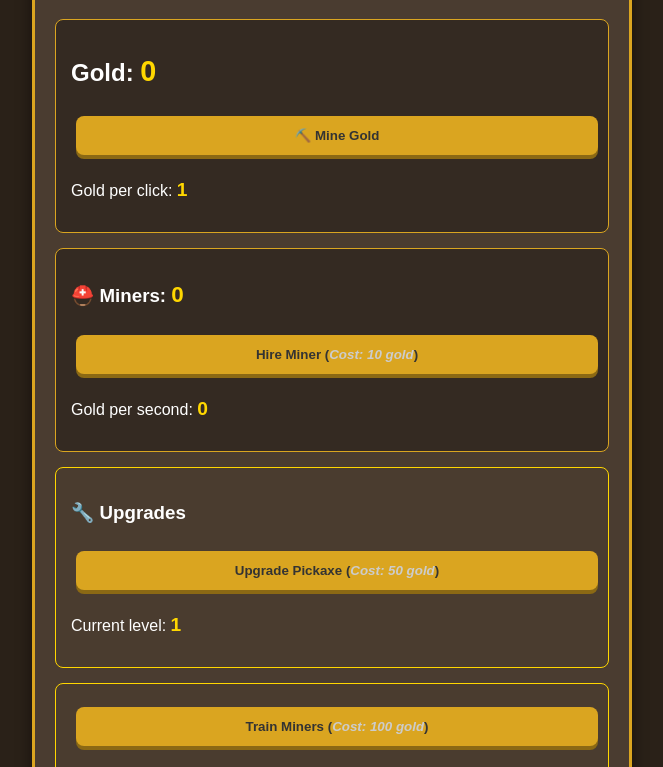
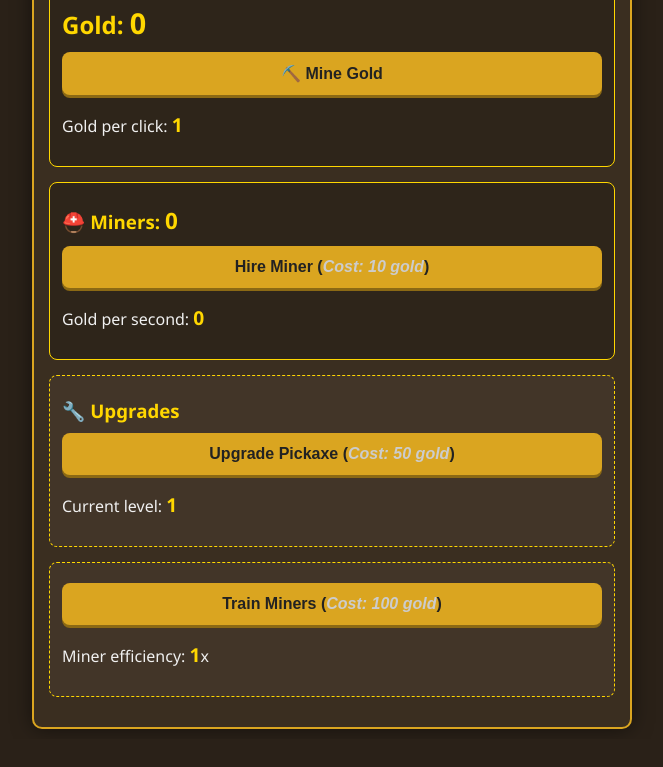
Before and after one commit to Dragonghgh/Idle-Mining-game-deep-seek, a plain HTML site: page index.html in a window 1280 px wide. Shown: the part 117-884 px from the top of the page, without its empty margins (308-971 px from the left). After the commit the page ends 856 px from the top, so only its background shows below. Drawn offline with Linux system fonts and the light colour scheme.

Commit message:
Update index.html

```diff
--- a/index.html
+++ b/index.html
@@ -5,85 +5,110 @@
     <meta name="viewport" content="width=device-width, initial-scale=1.0, maximum-scale=1.0, user-scalable=no">
     <title>Idle Miner</title>
     <style>
+        /* Color Theme */
         :root {
-            --rock-color: #4a3c30;
-            --gold-color: #ffd700;
-            --dark-gold: #daa520;
-            --coal-color: #333333;
-            --mine-bg: #2a2118;
+            --mine-dark: #2a2118;
+            --mine-medium: #3a2e20;
+            --mine-light: #4a3c30;
+            --gold: #ffd700;
+            --gold-dark: #daa520;
+            --coal: #333333;
+            --text-light: #f0f0f0;
+        }
+
+        /* Base Styles */
+        * {
+            box-sizing: border-box;
+            -webkit-tap-highlight-color: transparent;
         }
 
         body {
-            font-family: 'Arial', sans-serif;
+            font-family: 'Segoe UI', Tahoma, Geneva, Verdana, sans-serif;
+            margin: 0;
+            padding: 10px;
+            background-color: var(--mine-dark);
+            color: var(--text-light);
+            touch-action: manipulation;
+            overflow-x: hidden;
+        }
+
+        /* Layout */
+        .container {
             max-width: 600px;
             margin: 0 auto;
-            padding: 20px;
-            background-color: var(--mine-bg);
-            color: white;
-            touch-action: manipulation;
+            padding: 15px;
+            background-color: var(--mine-medium);
+            border-radius: 10px;
+            border: 2px solid var(--gold-dark);
+            box-shadow: 0 0 20px rgba(0, 0, 0, 0.5);
         }
 
-        .container {
-            background-color: var(--rock-color);
-            padding: 20px;
-            border-radius: 10px;
-            box-shadow: 0 0 15px rgba(0, 0, 0, 0.5);
-            border: 3px solid var(--dark-gold);
-        }
-
+        /* Typography */
         h1 {
-            color: var(--gold-color);
+            color: var(--gold);
             text-align: center;
-            text-shadow: 2px 2px 4px rgba(0, 0, 0, 0.5);
-            border-bottom: 2px solid var(--dark-gold);
+            margin: 0 0 15px 0;
+            text-shadow: 1px 1px 3px rgba(0, 0, 0, 0.8);
+            border-bottom: 2px solid var(--gold-dark);
             padding-bottom: 10px;
         }
 
+        h2, h3 {
+            color: var(--gold);
+            margin: 10px 0;
+        }
+
+        /* Buttons */
         button {
-            padding: 12px 18px;
-            margin: 8px 5px;
-            background-color: var(--dark-gold);
-            color: #333;
+            display: block;
+            width: 100%;
+            padding: 12px;
+            margin: 8px 0;
+            background-color: var(--gold-dark);
+            color: #222;
             border: none;
             border-radius: 8px;
+            font-weight: bold;
+            font-size: 16px;
             cursor: pointer;
-            font-weight: bold;
-            box-shadow: 0 4px 0 #8b6914;
+            box-shadow: 0 3px 0 #8b6914;
             transition: all 0.1s;
-            width: 100%;
         }
 
         button:active {
             transform: translateY(2px);
-            box-shadow: 0 2px 0 #8b6914;
+            box-shadow: 0 1px 0 #8b6914;
         }
 
         button:disabled {
             background-color: #5a5a5a;
             color: #999;
-            box-shadow: 0 4px 0 #333;
+            box-shadow: 0 3px 0 #333;
+            transform: none;
         }
 
-        .resource {
+        /* Game Sections */
+        .resource-panel {
+            background-color: rgba(0, 0, 0, 0.2);
+            border-radius: 8px;
+            padding: 12px;
             margin: 15px 0;
-            padding: 15px;
-            background-color: rgba(0, 0, 0, 0.3);
-            border-radius: 8px;
-            border: 1px solid var(--dark-gold);
+            border: 1px solid var(--gold);
         }
 
-        .upgrade {
+        .upgrade-panel {
+            background-color: rgba(74, 60, 48, 0.5);
+            border-radius: 8px;
+            padding: 12px;
             margin: 15px 0;
-            padding: 15px;
-            background-color: rgba(74, 60, 48, 0.7);
-            border-radius: 8px;
-            border: 1px solid var(--gold-color);
+            border: 1px dashed var(--gold);
         }
 
+        /* Counters */
         .counter {
+            font-weight: bold;
+            color: var(--gold);
             font-size: 1.2em;
-            color: var(--gold-color);
-            font-weight: bold;
         }
 
         .cost {
@@ -91,14 +116,19 @@
             font-style: italic;
         }
 
+        /* Mobile Optimizations */
         @media (max-width: 480px) {
             body {
+                padding: 5px;
+            }
+
+            .container {
                 padding: 10px;
             }
 
             button {
-                padding: 10px 15px;
-                font-size: 0.9em;
+                padding: 10px;
+                font-size: 14px;
             }
         }
     </style>
@@ -107,25 +137,25 @@
     <div class="container">
         <h1>⛏️ Idle Miner ⛏️</h1>
 
-        <div class="resource">
+        <div class="resource-panel">
             <h2>Gold: <span id="gold" class="counter">0</span></h2>
             <button id="mineGold">⛏️ Mine Gold</button>
             <p>Gold per click: <span id="goldPerClick" class="counter">1</span></p>
         </div>
 
-        <div class="resource">
+        <div class="resource-panel">
             <h3>⛑️ Miners: <span id="workers" class="counter">0</span></h3>
             <button id="hireWorker">Hire Miner (<span class="cost">Cost: <span id="workerCost">10</span> gold</span>)</button>
             <p>Gold per second: <span id="goldPerSecond" class="counter">0</span></p>
         </div>
 
-        <div class="upgrade">
+        <div class="upgrade-panel">
             <h3>🔧 Upgrades</h3>
             <button id="upgradePickaxe">Upgrade Pickaxe (<span class="cost">Cost: <span id="pickaxeCost">50</span> gold</span>)</button>
             <p>Current level: <span id="pickaxeLevel" class="counter">1</span></p>
         </div>
 
-        <div class="upgrade">
+        <div class="upgrade-panel">
             <button id="upgradeWorker">Train Miners (<span class="cost">Cost: <span id="workerUpgradeCost">100</span> gold</span>)</button>
             <p>Miner efficiency: <span id="workerEfficiency" class="counter">1</span>x</p>
         </div>
```
